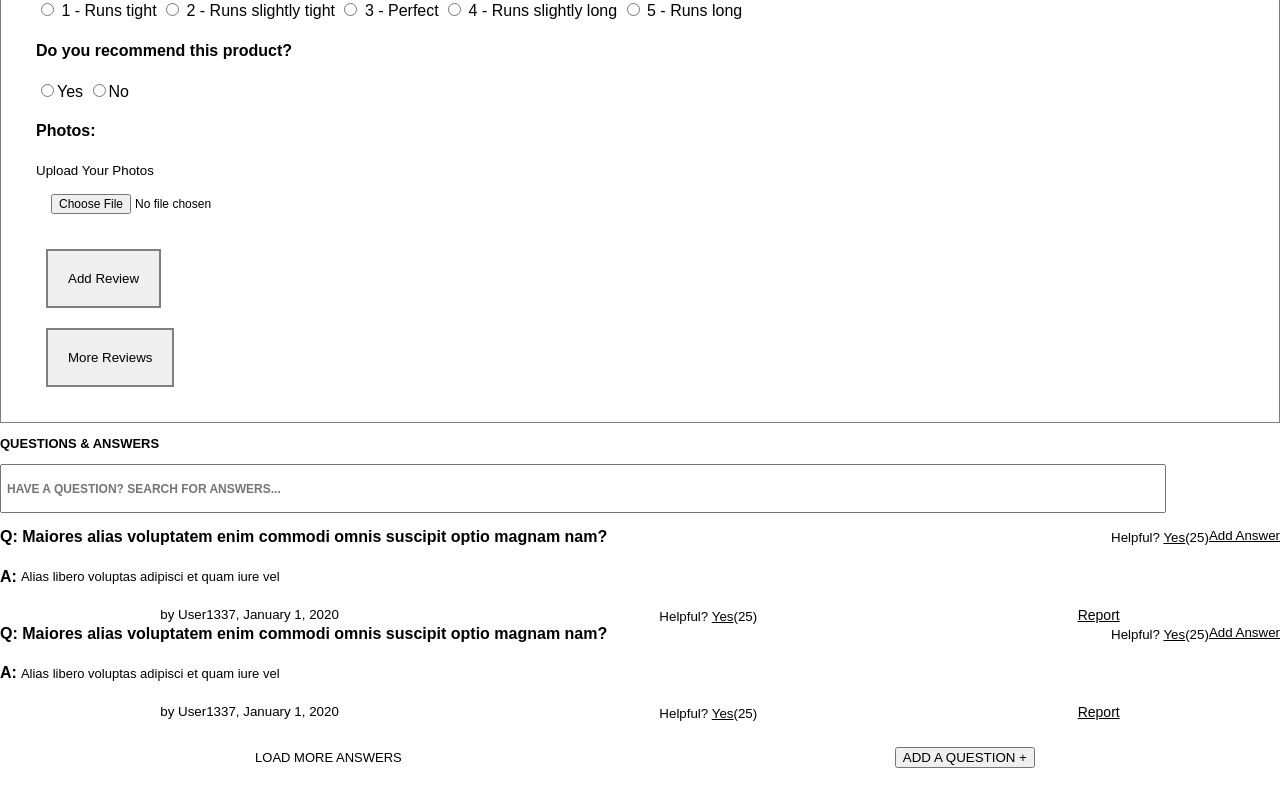
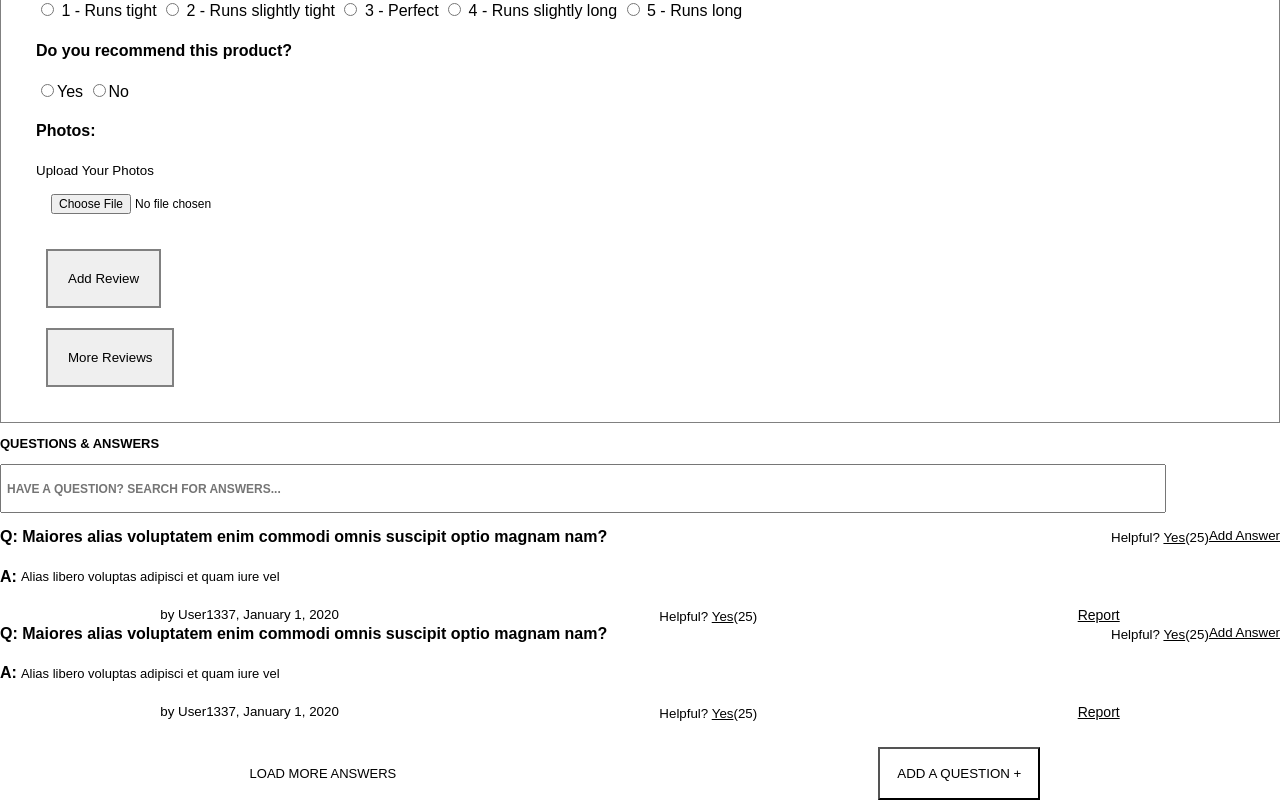
Before and after one commit to 7-Oscillating-Owls/hoo-dunit, a React app: page / in a window 1280 px wide. Shown: the part 4051-4851 px from the top of the page. Before the commit the page ends 4819 px from the top, so only its background shows below. Built offline with nearby package versions, Linux system fonts and the light colour scheme.

Commit message:
reorg of button styling

```diff
--- a/client/src/components/AddAQuestion/AddAQuestion.css
+++ b/client/src/components/AddAQuestion/AddAQuestion.css
@@ -1,4 +1,4 @@
 .questionButton {
-  padding:  100px;
-  background-color: white;;
+  padding: 17px;
+  background-color: white;
 }
--- a/client/src/components/AddAQuestion/index.jsx
+++ b/client/src/components/AddAQuestion/index.jsx
@@ -1,5 +1,6 @@
 import React from 'react';
 import QuestionModal from '../QuestionModal';
+import styles from './AddAQuestion.css'
 
 class AddAQuestion extends React.Component {
   constructor(props) {
@@ -25,7 +26,7 @@ class AddAQuestion extends React.Component {
 
       <div>
         <button
-          className="questionButton"
+          className={styles.questionButton}
           type="button"
           onClick={this.handleClick}
         >
```
